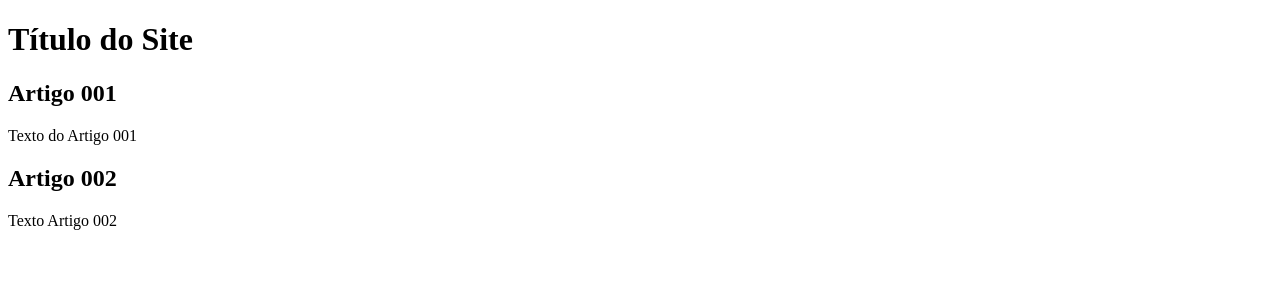
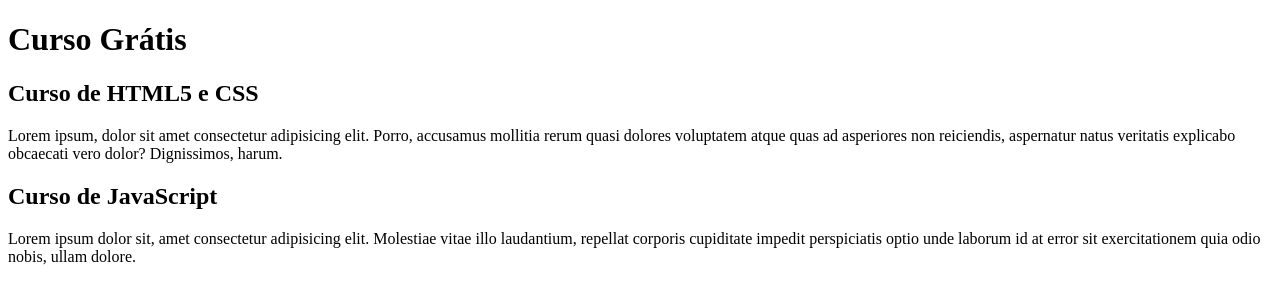
Before and after one commit to fabriciotobe/projeto-site, a plain HTML site: page index.html in a window 1280 px wide. Drawn offline with Linux system fonts and the light colour scheme.

Commit message:
Update index.html

```diff
--- a/index.html
+++ b/index.html
@@ -8,15 +8,15 @@
 <body>
     <main>
         <header>
-            <h1>Título do Site</h1>
+            <h1>Curso Grátis</h1>
         </header>
         <article>
-            <h2>Artigo 001</h2>
-            <p>Texto do Artigo 001</p>
+            <h2>Curso de HTML5 e CSS</h2>
+            <p>Lorem ipsum, dolor sit amet consectetur adipisicing elit. Porro, accusamus mollitia rerum quasi dolores voluptatem atque quas ad asperiores non reiciendis, aspernatur natus veritatis explicabo obcaecati vero dolor? Dignissimos, harum.</p>
         </article>
         <article>
-            <h2>Artigo 002</h2>
-            <p>Texto Artigo 002</p>
+            <h2>Curso de JavaScript</h2>
+            <p>Lorem ipsum dolor sit, amet consectetur adipisicing elit. Molestiae vitae illo laudantium, repellat corporis cupiditate impedit perspiciatis optio unde laborum id at error sit exercitationem quia odio nobis, ullam dolore.</p>
         </article>
     </main>
 </body>
```
